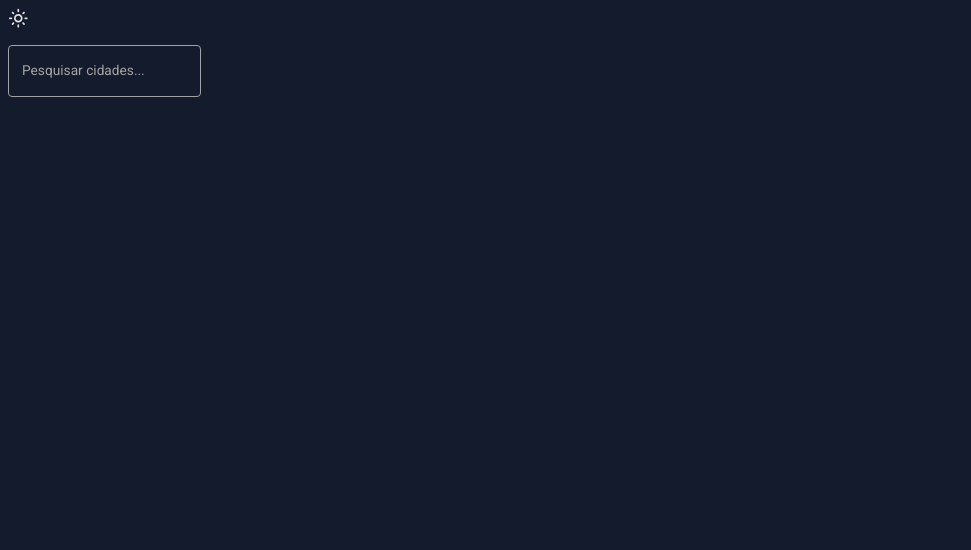
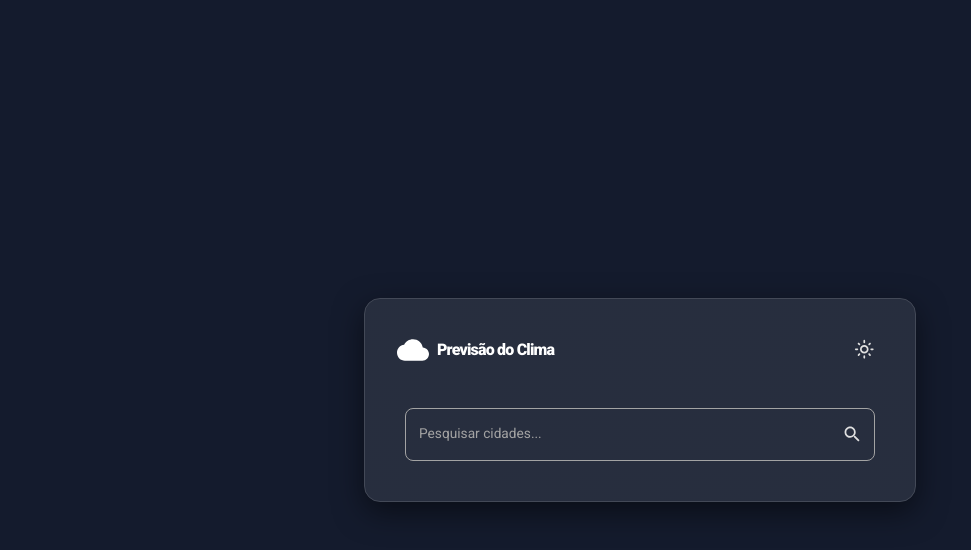
Before and after one commit to JoaoVictor-Nunes/climaApp, a React (Vite) app: page / in a window 1280 px wide. Shown: the top 550 px of the page, without its empty margins (0-971 px from the left). Built offline with nearby package versions, Linux system fonts and the light colour scheme; no server answers.

Commit message:
Clima Atual da cidade selecionada no SearchBar aparecendo no App.tsx

```diff
--- a/package.json
+++ b/package.json
@@ -15,7 +15,8 @@
     "@mui/material": "^9.0.1",
     "axios": "^1.16.1",
     "react": "^19.2.6",
-    "react-dom": "^19.2.6"
+    "react-dom": "^19.2.6",
+    "recharts": "^3.8.1"
   },
   "devDependencies": {
     "@eslint/js": "^10.0.1",
--- a/src/App.tsx
+++ b/src/App.tsx
@@ -1,29 +1,91 @@
-import { ColorModeContext, useMode } from './tema'
-import './App.css'
-import { CssBaseline, ThemeProvider } from '@mui/material'
+import { ColorModeContext, useMode, tokens } from './tema'; // Importado 'tokens' para usarmos as cores do tema
+import './App.css';
+import { CssBaseline, ThemeProvider, Box, Typography, Container, Paper } from '@mui/material';
 import { SearchBar } from './Components/SearchBar';
-import { ChangeTheme } from './Components/ChangeTheme'
+import { ChangeTheme } from './Components/ChangeTheme';
 import { WeatherProvider } from './Context/climaContext';
+import { ClimaAtual } from './Components/ClimaAtual';
+import CloudIcon from '@mui/icons-material/Cloud';
 
 function App() {
-
   const [theme, colorMode] = useMode();
+  const colors = tokens(theme.palette.mode);
 
   return (
-    <>
-      <ColorModeContext.Provider value={colorMode}>
+    <ColorModeContext.Provider value={colorMode}>
       <ThemeProvider theme={theme}>
         <CssBaseline />
+
         <WeatherProvider>
-          <ChangeTheme />
-          <main>
-            <SearchBar />
-          </main>
+          <Box
+            sx={{
+              minHeight: '100vh',
+              display: 'flex',
+              flexDirection: 'column',
+              justifyContent: 'center',
+              alignItems: 'center',
+              py: { xs: 2, sm: 4 },
+              transition: 'background-color 0.3s ease'
+            }}
+          >
+            <Container maxWidth="sm">
+
+              <Paper
+                elevation={3}
+                sx={{
+                  p: { xs: 3, sm: 4 },
+                  borderRadius: 4,
+                  border: '1px solid',
+                  borderColor: theme.palette.mode === 'dark' ? colors.primary[400] : colors.grey[200],
+                  bgcolor: theme.palette.mode === 'dark' ? colors.primary[200] : colors.primary[500],
+                  transition: 'all 0.3s ease',
+                  boxShadow: theme.palette.mode === 'dark'
+                    ? '0px 10px 30px rgba(0, 0, 0, 0.5)'
+                    : '0px 10px 30px rgba(0, 0, 0, 0.05)'
+                }}
+              >
+
+                <Box
+                  component="header"
+                  sx={{
+                    display: 'flex',
+                    justifyContent: 'space-between',
+                    alignItems: 'center',
+                    mb: 4
+                  }}
+                >
+                  <Box sx={{ display: 'flex', alignItems: 'center', gap: 1 }}>
+                    <CloudIcon sx={{ fontSize: 32 }} />
+                    <Typography
+                      variant="h5"
+                      sx={{ letterSpacing: '-0.05em', fontWeight: 900 }}
+                    >
+                      Previsão do Clima
+                    </Typography>
+                  </Box>
+                  <ChangeTheme />
+                </Box>
+
+                <Box
+                  component="main"
+                  sx={{
+                    display: 'flex',
+                    flexDirection: 'column',
+                    gap: 3
+                  }}
+                >
+                  <SearchBar />
+                  <ClimaAtual />
+                </Box>
+
+              </Paper>
+            </Container>
+          </Box>
         </WeatherProvider>
-     </ThemeProvider>
-     </ColorModeContext.Provider>
-    </>
-  )
+
+      </ThemeProvider>
+    </ColorModeContext.Provider>
+  );
 }
 
-export default App
+export default App;
--- /dev/null
+++ b/src/Components/ClimaAtual.tsx
@@ -0,0 +1,140 @@
+import { Box, Typography, Paper, CircularProgress, Alert, useTheme } from '@mui/material';
+import { useWeather } from '../Context/climaContext';
+
+// Importando os ícones do pacote Material UI
+import WbSunnyIcon from '@mui/icons-material/WbSunny';
+import CloudIcon from '@mui/icons-material/Cloud';
+import FoggyIcon from '@mui/icons-material/Foggy';
+import GrainIcon from '@mui/icons-material/Grain';
+import WaterDropIcon from '@mui/icons-material/WaterDrop';
+import AcUnitIcon from '@mui/icons-material/AcUnit';
+import ThunderstormIcon from '@mui/icons-material/Thunderstorm';
+import OpacityIcon from '@mui/icons-material/Opacity';
+import AirIcon from '@mui/icons-material/Air';
+
+const getWeatherIcon = (code: number) => {
+  const iconProps = { sx: { fontSize: 80 } };
+
+  if (code === 0) return <WbSunnyIcon sx={{ ...iconProps.sx, color: '#facc15' }} />;
+  if (code === 1 || code === 2 || code === 3) return <CloudIcon sx={{ ...iconProps.sx, color: '#9ca3af' }} />;
+  if (code >= 45 && code <= 48) return <FoggyIcon sx={{ ...iconProps.sx, color: '#6b7280' }} />;
+  if (code >= 51 && code <= 55) return <GrainIcon sx={{ ...iconProps.sx, color: '#93c5fd' }} />;
+  if (code >= 61 && code <= 65) return <WaterDropIcon sx={{ ...iconProps.sx, color: '#3b82f6' }} />;
+  if (code >= 71 && code <= 77) return <AcUnitIcon sx={{ ...iconProps.sx, color: '#dbeafe' }} />;
+  if (code >= 80 && code <= 82) return <WaterDropIcon sx={{ ...iconProps.sx, color: '#2563eb' }} />;
+  if (code >= 95 && code <= 99) return <ThunderstormIcon sx={{ ...iconProps.sx, color: '#ca8a04' }} />;
+
+  return <WbSunnyIcon sx={{ ...iconProps.sx, color: '#facc15' }} />;
+};
+
+const getWeatherDescription = (code: number) => {
+  if (code === 0) return 'Céu limpo';
+  if (code === 1 || code === 2 || code === 3) return 'Parcialmente nublado';
+  if (code >= 45 && code <= 48) return 'Névoa ou nevoeiro';
+  if (code >= 51 && code <= 55) return 'Chuvisco';
+  if (code >= 61 && code <= 65) return 'Chuva';
+  if (code >= 71 && code <= 77) return 'Neve';
+  if (code >= 80 && code <= 82) return 'Pancadas de chuva';
+  if (code >= 95 && code <= 99) return 'Tempestade';
+  return 'Desconhecido';
+};
+
+export const ClimaAtual = () => {
+  const { weatherData, city, isLoading, error } = useWeather();
+  const theme = useTheme();
+
+  if (isLoading) {
+    return (
+      <Box sx={{ display: 'flex', justifyContent: 'center', alignItems: 'center', height: 256 }}>
+        <CircularProgress color="primary" size={60} />
+      </Box>
+    );
+  }
+
+  if (error) {
+    return (
+      <Alert severity="error" sx={{ mt: 3, borderRadius: 2 }}>
+        {error}
+      </Alert>
+    );
+  }
+
+  if (!weatherData || !city) return null;
+
+  const { current_weather } = weatherData;
+
+  return (
+    <Paper
+      elevation={4}
+      sx={{
+        mt: 4,
+        p: { xs: 3, sm: 5 },
+        borderRadius: 4,
+        backgroundColor: theme.palette.mode === 'dark' ? '#1e293b' : '#ffffff',
+        transition: 'background-color 0.3s ease'
+      }}
+    >
+      <Box
+        sx={{
+          display: 'flex',
+          flexDirection: { xs: 'column', md: 'row' },
+          alignItems: 'center',
+          justifyContent: 'space-between'
+        }}
+      >
+        <Box sx={{ textAlign: { xs: 'center', md: 'left' }, mb: { xs: 4, md: 0 } }}>
+          <Typography variant="h4" color="text.primary" sx={{ fontWeight: 'bold' }}>
+            {city.name}{city.admin1 ? `, ${city.admin1}` : ''}
+          </Typography>
+
+          {city.country && (
+            <Typography variant="h6" color="text.secondary" sx={{ mt: 0.5 }}>
+              {city.country}
+            </Typography>
+          )}
+
+          <Typography
+            variant="h2"
+            color="primary"
+            sx={{ mt: 3, letterSpacing: '-0.05em', fontWeight: 800 }}
+          >
+            {current_weather.temperature}°C
+          </Typography>
+
+          <Typography variant="h6" color="text.secondary" sx={{ mt: 1, fontWeight: 500 }}>
+            {getWeatherDescription(current_weather.weathercode)}
+          </Typography>
+        </Box>
+
+        <Box sx={{ display: 'flex', flexDirection: 'column', alignItems: 'center' }}>
+          <Box
+            sx={{
+              mb: 2,
+              filter: 'drop-shadow(0px 4px 6px rgba(0,0,0,0.1))',
+              transition: 'transform 0.3s ease',
+              '&:hover': { transform: 'scale(1.1)' }
+            }}
+          >
+            {getWeatherIcon(current_weather.weathercode)}
+          </Box>
+
+          <Box sx={{ display: 'flex', gap: 3, mt: 2 }}>
+            {current_weather.humidity !== undefined && (
+              <Box sx={{ display: 'flex', alignItems: 'center', gap: 1 }}>
+                <OpacityIcon sx={{ color: '#3b82f6', fontSize: 24 }} />
+                {/* CORREÇÃO: fontWeight movido para o sx */}
+                <Typography sx={{ fontWeight: 500 }}>{current_weather.humidity}%</Typography>
+              </Box>
+            )}
+
+            <Box sx={{ display: 'flex', alignItems: 'center', gap: 1 }}>
+              <AirIcon sx={{ color: theme.palette.mode === 'dark' ? '#9ca3af' : '#6b7280', fontSize: 24 }} />
+              {/* CORREÇÃO: fontWeight movido para o sx */}
+              <Typography sx={{ fontWeight: 500 }}>{current_weather.windspeed} km/h</Typography>
+            </Box>
+          </Box>
+        </Box>
+      </Box>
+    </Paper>
+  );
+};
--- a/src/Components/SearchBar.tsx
+++ b/src/Components/SearchBar.tsx
@@ -1,20 +1,14 @@
-import { Box, TextField } from "@mui/material";
-import { useEffect, useState, type FormEvent } from "react";
+import { Box, InputAdornment, TextField, IconButton, useTheme } from "@mui/material";
+import { useEffect, useState, type SyntheticEvent } from "react";
 import { tokens } from "../tema";
-import { useTheme } from "@mui/material/styles";
 import { useWeather } from '../Context/climaContext';
+import SearchIcon from '@mui/icons-material/Search';
 
 export const SearchBar = () => {
     const theme = useTheme();
     const colors = tokens(theme.palette.mode);
     const [searchCity, setSearchCity] = useState('');
-    const { searchLocation, clearWeather, weatherData } = useWeather();
-
-    useEffect(() => {
-        if (weatherData && weatherData.current_weather) {
-            console.log(`Temperatura atual em ${searchCity}: ${weatherData.current_weather.temperature}°C`);
-        }
-    }, [weatherData]);
+    const { searchLocation, clearWeather } = useWeather();
 
     useEffect(() => {
         const timer = setTimeout(() => {
@@ -30,8 +24,8 @@ export const SearchBar = () => {
         };
     }, [searchCity, searchLocation, clearWeather]);
 
-    const handleSubmit = (e: FormEvent) => {
-        e.preventDefault();
+    const handleSubmit = (e?: SyntheticEvent) => {
+        if (e) e.preventDefault();
         if (searchCity.trim().length > 0) {
             searchLocation(searchCity);
         }
@@ -41,7 +35,7 @@ export const SearchBar = () => {
         <Box
             component="form"
             onSubmit={handleSubmit}
-            sx={{ '& > :not(style)': { m: 1, width: '25ch' } }}
+            sx={{ width: '100%', maxWidth: 500, margin: '0 auto', p: 1 }}
             noValidate
             autoComplete="off"
         >
@@ -52,10 +46,28 @@ export const SearchBar = () => {
                 onChange={(e) => setSearchCity(e.target.value)}
                 label="Pesquisar cidades..."
                 variant="outlined"
+                slotProps={{
+                    input: {
+                        endAdornment: (
+                            <InputAdornment position="end">
+                                <IconButton
+                                    onClick={handleSubmit}
+                                    edge="end"
+                                    sx={{ color: colors.grey[100], paddingRight: 2}}
+                                    aria-label="buscar cidade"
+                                >
+                                    <SearchIcon />
+                                </IconButton>
+                            </InputAdornment>
+                        )
+                    }
+                }}
                 sx={{
                     width: "100%",
                     '& .MuiOutlinedInput-root': {
-                        backgroundColor: colors.primary[500],
+
+                        borderRadius: 2,
+                        paddingRight: 1,
                         '& fieldset': {
                             borderColor: colors.grey[300],
                         },
```
Also changed, not shown: 1 other file (tests, documents, lock files or other folders).
